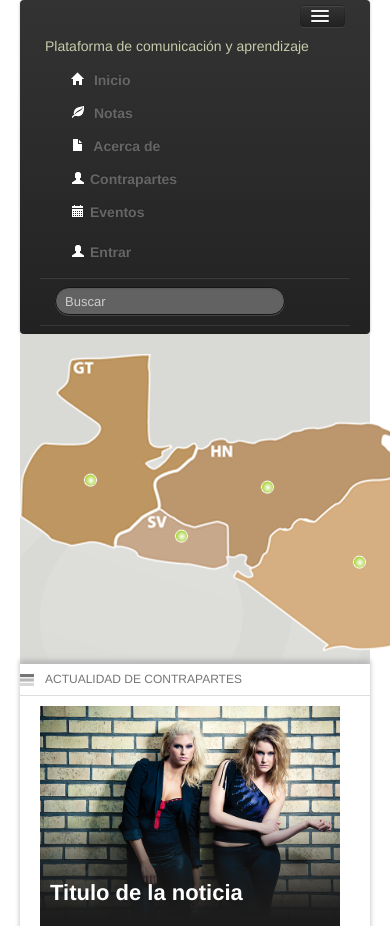
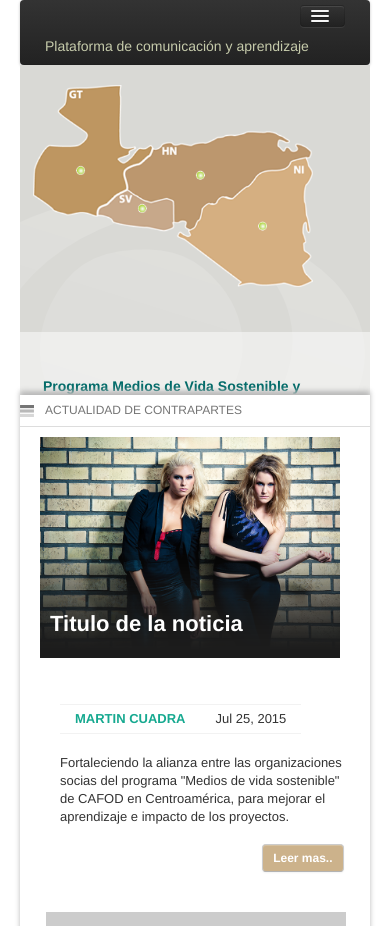
Before and after one commit to CARocha/cafod, a Django app: page / in a window 390 px wide; the page is wider, and only the part inside the window is pictured. Shown: the top 926 px of that part. Run offline with Django 3.2, Linux system fonts and the light colour scheme; grey boxes labelled with a size stand in for pictures from a placeholder-image service; data that the repository does not hold is empty; parts of the project's set-up code (start-up, migrations or seed data) failed here and were passed over; some libraries are stand-ins or nearby versions.

Commit message:
reponsive imagen banner

```diff
--- a/static_media/files/css/newcafod.css
+++ b/static_media/files/css/newcafod.css
@@ -167,6 +167,10 @@
 	.footer .footerinterior{
 		background-image: none;
 	}
+	#banner img{
+		width: 80%;
+		margin-left: 1em;
+	}
 
 }
 
--- a/templates/base.html
+++ b/templates/base.html
@@ -84,7 +84,7 @@
               </a>
 
               <!-- Everything you want hidden at 940px or less, place within here -->
-              <div class="nav-collapse collapse">
+              <div class="nav-collapse">
               <ul class="nav ">
                 <li><a href="/"><i class="icon-home icon-white"></i> Inicio</a></li>
                 <li><a href="/notas"><i class="icon-leaf icon-white"></i> Notas</a></li>
```
